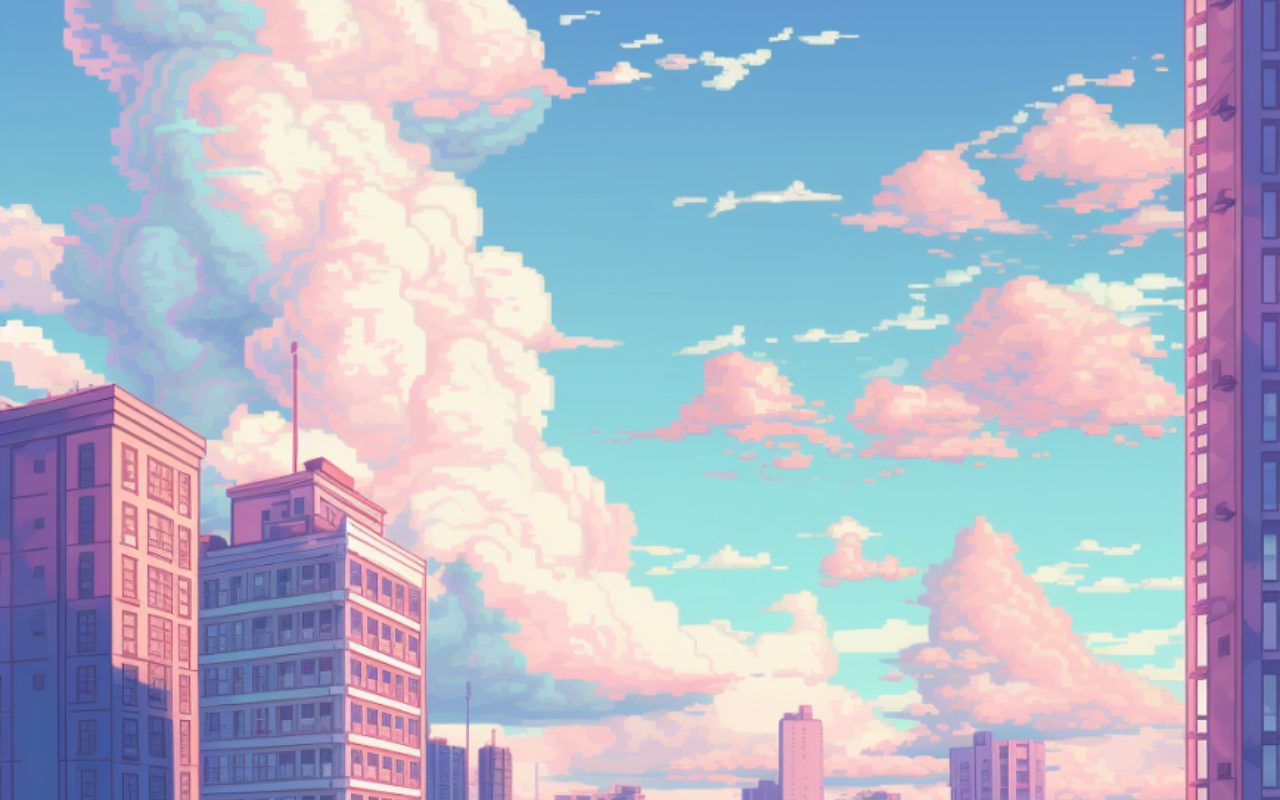
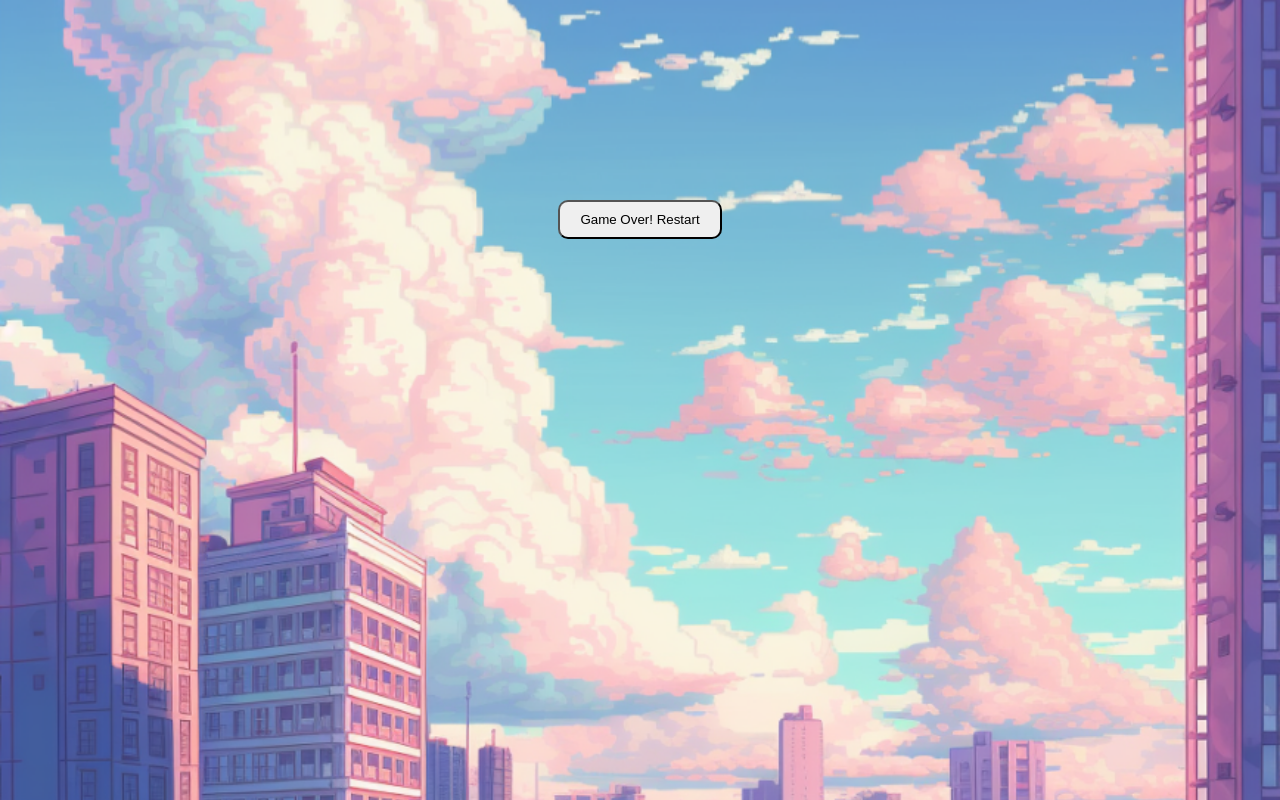
Before and after one commit to vincechan/ai-playground, a plain HTML site: page ai-flappy-bird/src/index.html in a window 1280 px wide. Drawn offline with Linux system fonts and the light colour scheme.

Commit message:
Add button to restart

```diff
--- a/ai-flappy-bird/src/game.js
+++ b/ai-flappy-bird/src/game.js
@@ -103,8 +103,12 @@ function gameOver() {
   cancelAnimationFrame(gameLoop);
 
   // Show game over message
-  alert('Game Over!');
+  const button = document.getElementById("start-button");
+  button.style.display = "block";
+  document.addEventListener("click", restart);
+}
 
+function restart() {
   // Reload the page to restart the game
   location.reload();
 }
--- a/ai-flappy-bird/src/index.html
+++ b/ai-flappy-bird/src/index.html
@@ -18,11 +18,20 @@
       top: 0;
       left: 0;
     }
+
+    #start-button {
+      display: none;
+      margin: 0 auto;
+      margin-top: 200px;
+      padding: 10px 20px;
+      border-radius: 10px;
+    }
   </style>
 </head>
 
 <body>
-  <canvas id="game-canvas" width="400" height="600"></canvas>
+  <canvas id="game-canvas"></canvas>
+  <button id="start-button">Game Over! Restart</button>
   <script src="game.js"></script>
 </body>
 
```
